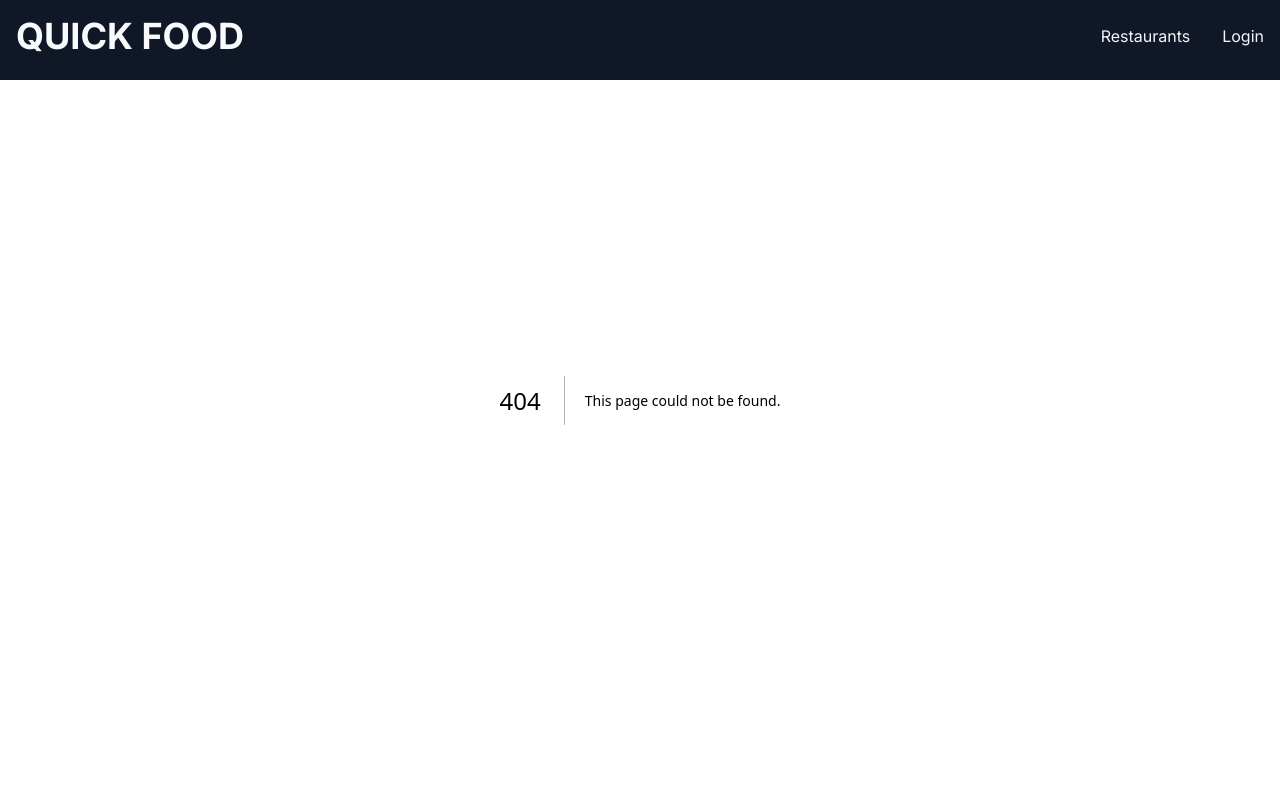
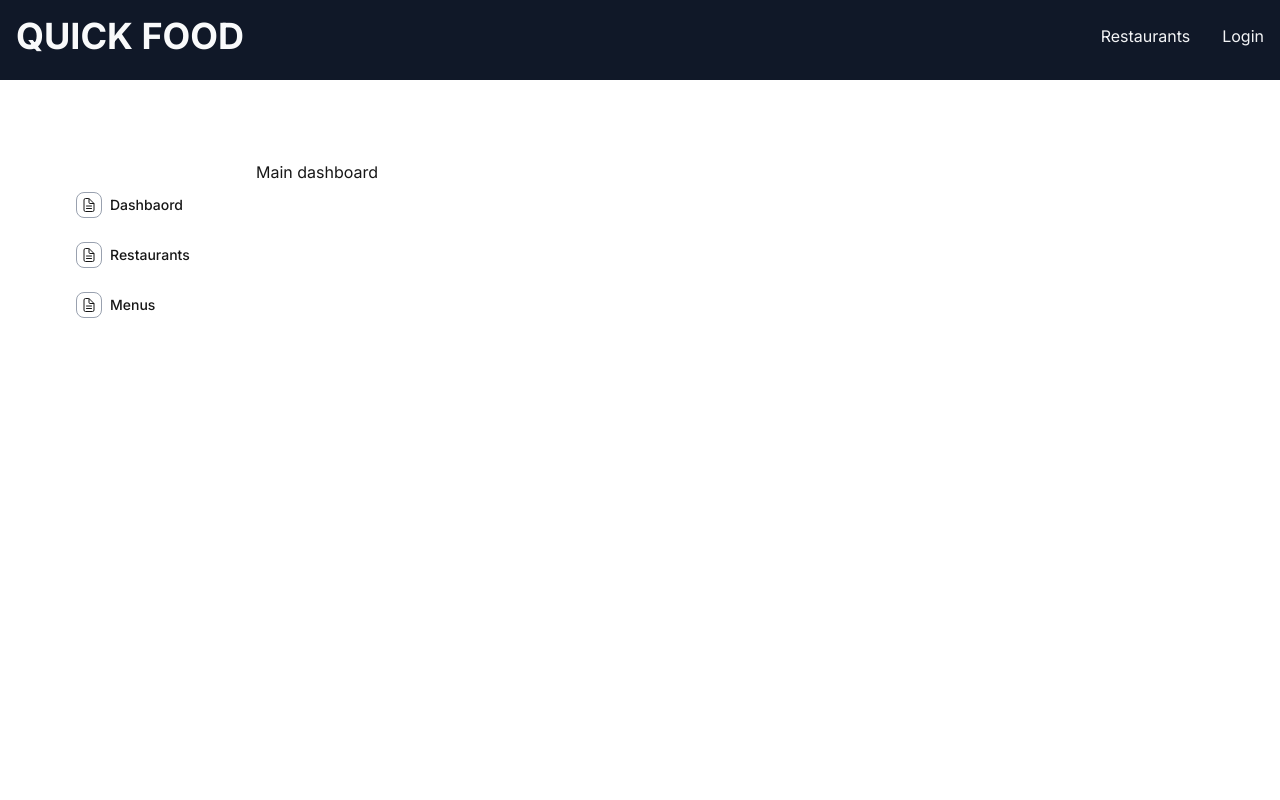
Before and after one commit to shadullah/online-restaurant-front, a Next.js app: page /dashboard in a window 1280 px wide. Before the commit this address had no page. Shown: the top 800 px of the page. Built offline with nearby package versions, Linux system fonts and the light colour scheme.

Commit message:
login button issue resolved dashboard designed

```diff
--- /dev/null
+++ b/src/app/dashboard/(components)/DashboardSidebar.tsx
@@ -0,0 +1,37 @@
+"use client";
+import { dashboardTabs } from "@/lib/dashboardtabs";
+import Link from "next/link";
+import { usePathname } from "next/navigation";
+import React from "react";
+
+const DashboardSidebar = () => {
+  const pathname = usePathname();
+  return (
+    <div className="md:block hidden h-full">
+      <div className="flex h-full max-h-screen flex-col gap-2">
+        <div className="flex-1 overflow-auto">
+          <nav className="grid items-start pr-6 text-sm font-medium space-y-2">
+            {dashboardTabs.map((tab) => (
+              <Link
+                href={tab.path}
+                key={tab.id}
+                className={`flex items-center gap-2 rounded-lg px-3 py-2 transition-all ${
+                  pathname === tab.path
+                    ? "hover:bg-amber-400"
+                    : "hover:bg-gray-700"
+                }`}
+              >
+                <div className="border rounded-lg border-gray-400 p-1">
+                  {tab.icon}
+                </div>
+                {tab.linkText}
+              </Link>
+            ))}
+          </nav>
+        </div>
+      </div>
+    </div>
+  );
+};
+
+export default DashboardSidebar;
--- /dev/null
+++ b/src/app/dashboard/layout.tsx
@@ -0,0 +1,22 @@
+import React from "react";
+import DashboardSidebar from "./(components)/DashboardSidebar";
+
+export const metadata = {
+  title: "Dashboard",
+  description: "Dashboard for handling orders",
+};
+
+const DashboardLayout = ({ children }) => {
+  return (
+    <>
+      <div className="max-w-6xl mx-auto min-h-screen grid grid-cols-6 mt-40">
+        <div className="col-span-1 mt-6">
+          <DashboardSidebar />
+        </div>
+        <div className="col-span-5">{children}</div>
+      </div>
+    </>
+  );
+};
+
+export default DashboardLayout;
--- /dev/null
+++ b/src/app/dashboard/page.tsx
@@ -0,0 +1,11 @@
+import React from "react";
+
+const MainDashboard = () => {
+  return (
+    <div>
+      <h1>Main dashboard</h1>
+    </div>
+  );
+};
+
+export default MainDashboard;
--- a/src/app/login/page.tsx
+++ b/src/app/login/page.tsx
@@ -6,6 +6,7 @@ import { useForm, SubmitHandler } from "react-hook-form";
 import toast from "react-hot-toast";
 import Link from "next/link";
 import Input from "@/Components/shared/Input/Input";
+import { useAuth } from "@/contexts/AuthContext/AuthContext";
 
 interface LoginForm {
   email: string;
@@ -16,6 +17,7 @@ const LoginPage = () => {
   const { register, handleSubmit } = useForm<LoginForm>();
   const [error] = useState<string | null>("");
   const router = useRouter();
+  const { login } = useAuth();
 
   const handleLogin: SubmitHandler<LoginForm> = async (data) => {
     try {
@@ -23,21 +25,20 @@ const LoginPage = () => {
         email: data.email,
         password: data.password,
       });
-      //   console.log(res.data);
 
       if (!res.data?.user_id) {
         throw new Error("Login failed: User ID not found in response");
       }
 
-      //   const userData = {
-      //     id: res.data.user.id,
-      //     refreshToken: res.data.refreshToken,
-      //     accessToken: res.data.accessToken,
-      //   };
-      //   loginMain(userData);
-      localStorage.setItem("id", res.data.user_id);
+      const userData = {
+        id: res.data.id,
+        refreshToken: res.data.refreshToken,
+        accessToken: res.data.accessToken,
+      };
+      login(userData.id, userData.accessToken);
       router.push("/");
-      console.log("Logged in", res.data);
+      console.log(userData);
+      console.log(res.data);
       toast.success("logged in", { duration: 3000 });
     } catch (error: unknown) {
       const errorMessage =
--- /dev/null
+++ b/src/lib/dashboardtabs.tsx
@@ -0,0 +1,33 @@
+import { ReactNode } from "react";
+import { IoDocumentTextOutline } from "react-icons/io5";
+
+type DashboardTab = {
+  id: number;
+  path: string;
+  icon: ReactNode;
+  linkText: string;
+};
+
+const generateId = () => Math.floor(Math.random() * 10000);
+
+// exporting as array
+export const dashboardTabs: DashboardTab[] = [
+  {
+    id: generateId(),
+    path: "/dashboard",
+    icon: <IoDocumentTextOutline className="h-4 w-4" />,
+    linkText: "Dashbaord",
+  },
+  {
+    id: generateId(),
+    path: "/dashbaord/restaurants",
+    icon: <IoDocumentTextOutline className="h-4 w-4" />,
+    linkText: "Restaurants",
+  },
+  {
+    id: generateId(),
+    path: "/dashbaord/menu",
+    icon: <IoDocumentTextOutline className="h-4 w-4" />,
+    linkText: "Menus",
+  },
+];
```
